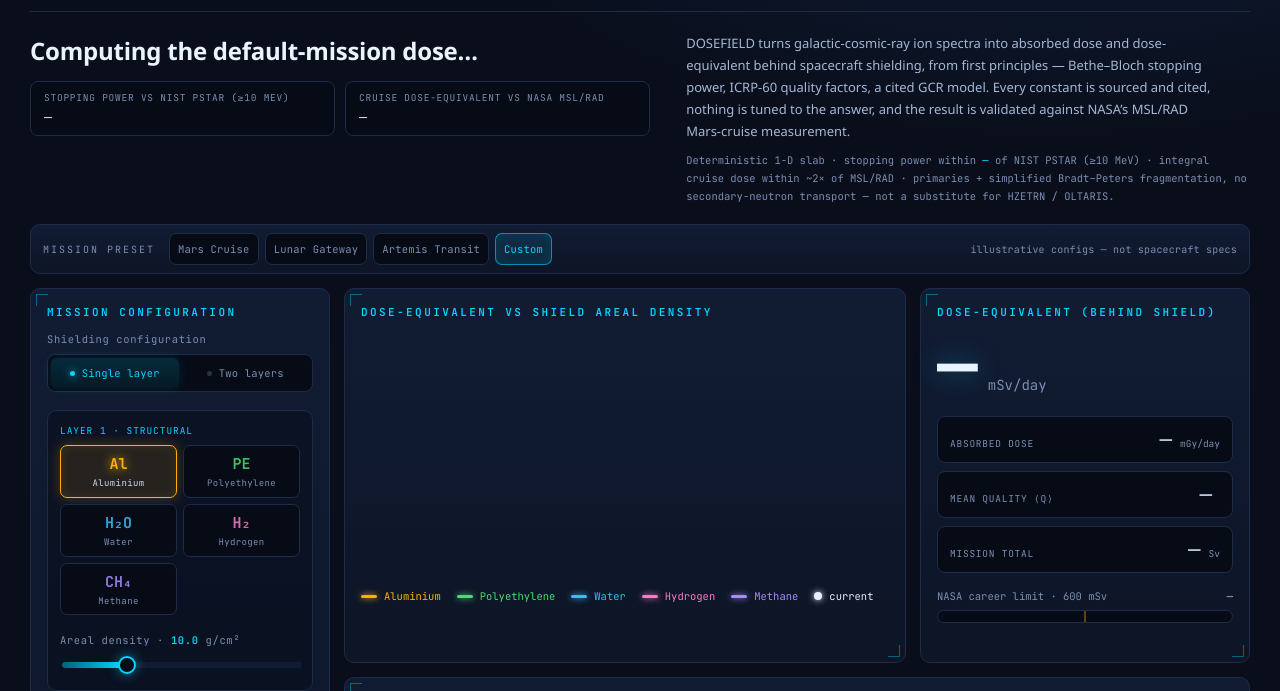
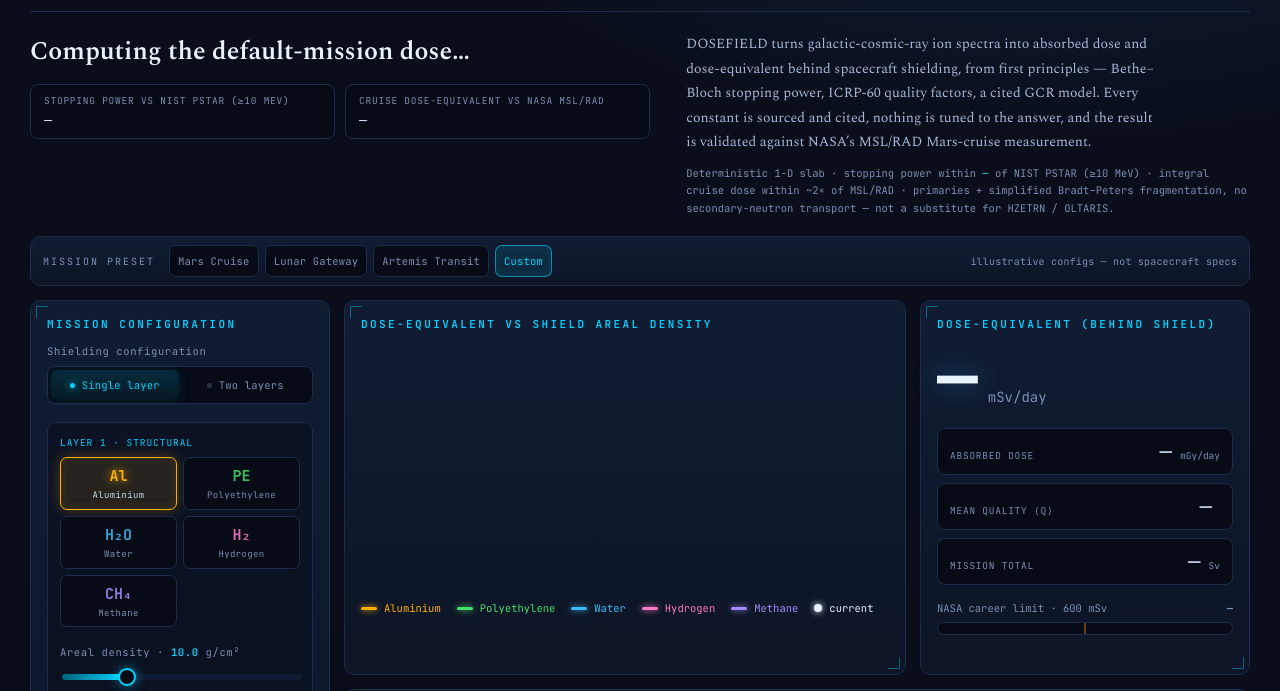
Before and after one commit to izbanovj3-prog/DOSEFIELD, a website built with Vite: page index.html in a window 1280 px wide. Shown: the part 77-768 px from the top of the page. Built offline with nearby package versions, Linux system fonts and the light colour scheme.

Commit message:
design(type): serif briefing prose (Spectral) replaces generic system sans
AI-tell removed: generic system font for all non-mono text. Prose
(hero subhead, pitch paragraph, limitations) now sets in Spectral
400/600 - the written mission-report register - against JetBrains
Mono telemetry. Serif x mono is a real contrast axis; the two
families never compete for a role. Also: 600 mSv nbsp fix.

```diff
--- a/index.html
+++ b/index.html
@@ -24,7 +24,7 @@
     <link rel="preconnect" href="https://fonts.gstatic.com" crossorigin />
     <link
       rel="stylesheet"
-      href="https://fonts.googleapis.com/css2?family=JetBrains+Mono:wght@400;500;600;700;800&display=swap"
+      href="https://fonts.googleapis.com/css2?family=JetBrains+Mono:wght@400;500;600;700;800&family=Spectral:wght@400;600&display=swap"
     />
     <link rel="stylesheet" href="/src/ui/styles.css" />
   </head>
@@ -169,7 +169,7 @@
 
           <div class="career">
             <div class="career-head">
-              <span>NASA career limit · 600 mSv</span>
+              <span>NASA career limit · 600&nbsp;mSv</span>
               <span id="careerPct" class="career-pct">—</span>
             </div>
             <div class="career-bar"><div class="career-fill" id="careerFill"></div></div>
--- a/src/ui/styles.css
+++ b/src/ui/styles.css
@@ -29,7 +29,9 @@
   --methane: #a78bfa;
   --mark: #e7f0ff;
   --mono: "JetBrains Mono", "Consolas", "Roboto Mono", ui-monospace, monospace;
-  --sans: "Segoe UI Variable Text", "Segoe UI", system-ui, -apple-system, Roboto, "Helvetica Neue", Arial, sans-serif;
+  /* Briefing prose is set in a serif (Spectral): the written mission-report register,
+     a real contrast axis against the telemetry mono. No third family. */
+  --serif: "Spectral", "Georgia", "Times New Roman", serif;
 }
 
 * { box-sizing: border-box; }
@@ -105,11 +107,11 @@ body::before {
   margin-top: 20px; align-items: start;
 }
 .hero-subhead {
-  font-family: var(--sans); font-size: clamp(17px, 1.9vw, 24px); font-weight: 650; line-height: 1.38;
-  letter-spacing: -0.01em; color: var(--ink); margin: 2px 0 0; text-wrap: balance;
+  font-family: var(--serif); font-size: clamp(19px, 2vw, 26px); font-weight: 600; line-height: 1.42;
+  color: var(--ink); margin: 2px 0 0; text-wrap: balance;
 }
-.hero-subhead .hero-x { font-family: var(--mono); font-size: 0.94em; color: var(--warn); font-variant-numeric: tabular-nums; white-space: nowrap; }
-.hero-plain { font-family: var(--sans); font-size: 13px; line-height: 1.7; color: var(--body); margin: 0; max-width: 72ch; text-wrap: pretty; }
+.hero-subhead .hero-x { font-family: var(--mono); font-size: 0.88em; color: var(--warn); font-variant-numeric: tabular-nums; white-space: nowrap; }
+.hero-plain { font-family: var(--serif); font-size: 14px; line-height: 1.75; color: var(--body); margin: 0; max-width: 68ch; text-wrap: pretty; }
 .hero-scope { font-size: 10.5px; line-height: 1.7; color: var(--dim); margin: 10px 0 0; text-wrap: pretty; }
 .hero-num { color: var(--accent); font-variant-numeric: tabular-nums; }
 .valstrip { display: flex; flex-wrap: wrap; gap: 10px; margin-top: 14px; }
@@ -338,7 +340,7 @@ input[type="range"]:focus-visible { outline: 2px solid var(--accent); outline-of
 .rad-table td.rt-meas { color: var(--dim); }
 .rad-table td.rt-ratio { color: var(--accent); }
 .rad-table tbody tr + tr td { border-top: 1px solid rgba(29, 44, 74, 0.6); }
-.limitations { grid-column: 1; font-family: var(--sans); font-size: 12px; line-height: 1.65; color: var(--dim); max-width: 72ch; text-wrap: pretty; padding-top: 4px; }
+.limitations { grid-column: 1; font-family: var(--serif); font-size: 13px; line-height: 1.7; color: var(--dim); max-width: 68ch; text-wrap: pretty; padding-top: 4px; }
 .limitations .lim-head { color: var(--text); font-weight: 600; }
 .limitations .lim-warn { color: var(--warn); }
 
```
